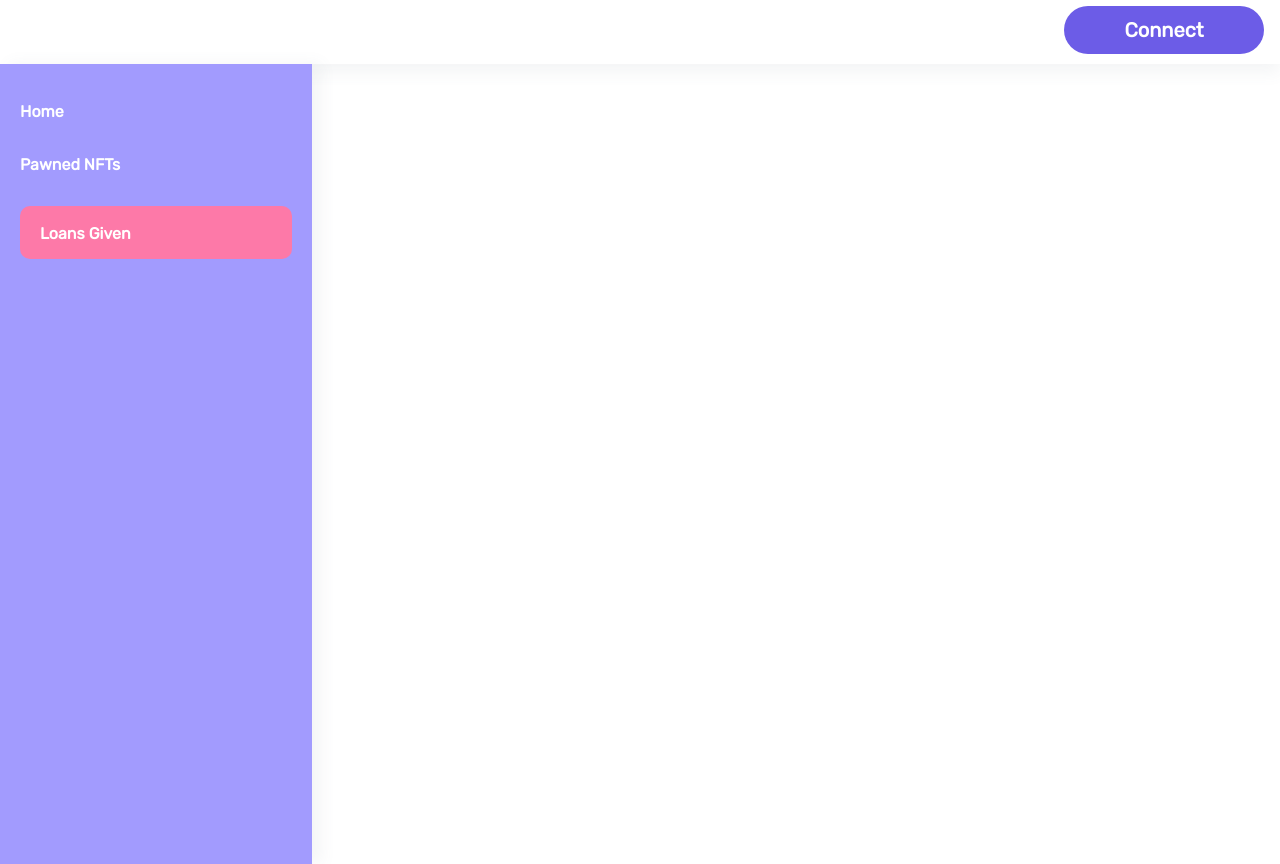
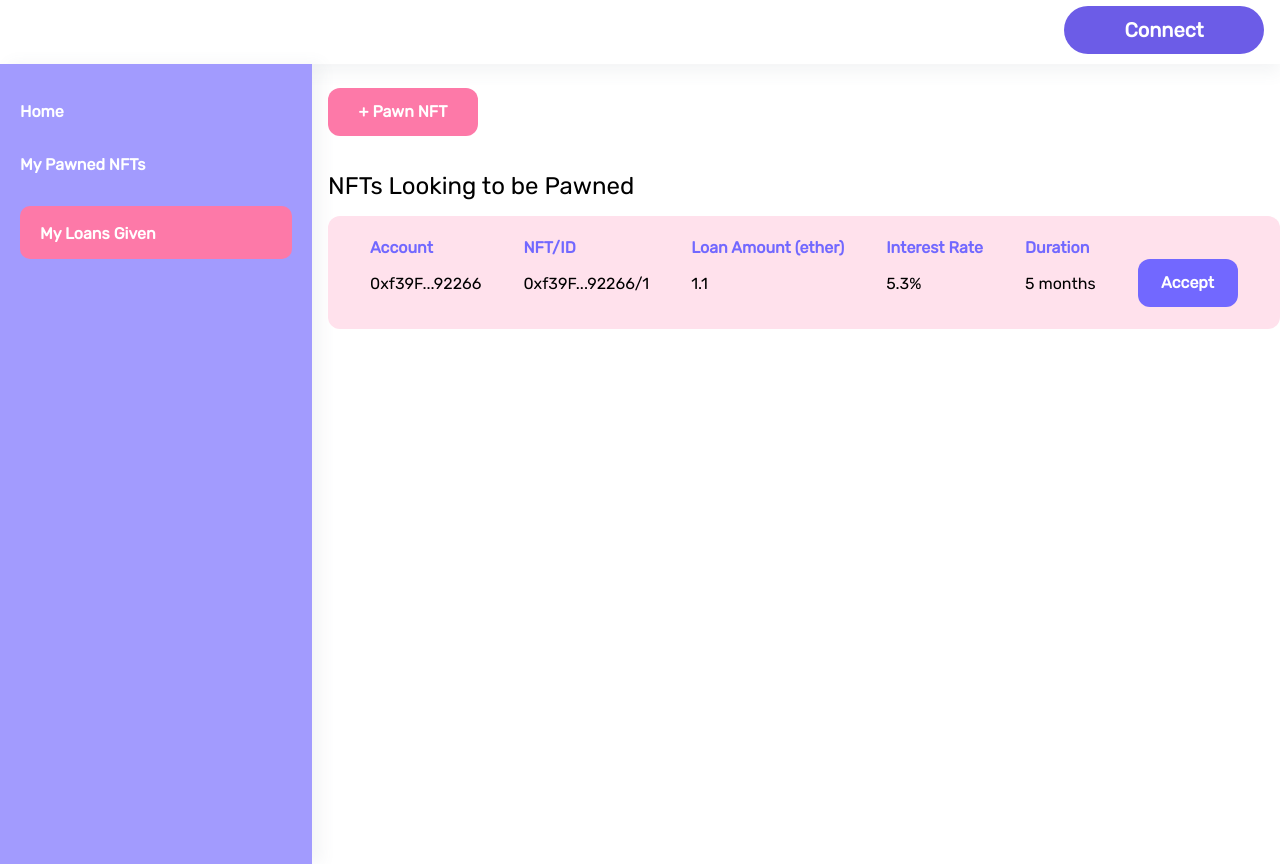
Before and after one commit to elakian/nft-pawn-shop, a React (Create React App) app in the folder frontend/: page /loans in a window 1280 px wide. Built offline with nearby package versions, Linux system fonts and the light colour scheme.

Commit message:
list component

```diff
--- /dev/null
+++ b/frontend/src/components/ActionButton.tsx
@@ -0,0 +1,26 @@
+import React from "react";
+
+import "./styles/actionButton.scss";
+
+interface Props {
+  isAlt?: boolean;
+  label: String;
+  onClick: Function;
+}
+
+function ActionButton(props: Props) {
+  let className = "action-button";
+  const onClick = () => {
+    props.onClick();
+  };
+  if (props.isAlt) {
+    className = "action-button-alt";
+  }
+  return (
+    <div className={className} onClick={onClick}>
+      {props.label}
+    </div>
+  );
+}
+
+export default ActionButton;
--- a/frontend/src/components/Home.tsx
+++ b/frontend/src/components/Home.tsx
@@ -1,7 +1,42 @@
 import React from "react";
 
+import ActionButton from "./ActionButton";
+import ListCardItem from "./ListCardItem";
+
+import "./styles/home.scss";
+
 function Home() {
-  return <div></div>;
+  return (
+    <div>
+      <div style={{ paddingLeft: "16px", paddingTop: "24px" }}>
+        <ActionButton label="+ Pawn NFT" onClick={() => {}} />
+      </div>
+
+      <div style={{ paddingLeft: "16px", paddingTop: "36px" }}>
+        <div className="home-pawn-list-title">NFTs Looking to be Pawned</div>
+        <div style={{ paddingTop: "16px" }}>
+          <ListCardItem
+            headers={[
+              "Account",
+              "NFT/ID",
+              "Loan Amount (ether)",
+              "Interest Rate",
+              "Duration",
+            ]}
+            content={[
+              "0xf39F...92266",
+              "0xf39F...92266/1",
+              "1.1",
+              "5.3%",
+              "5 months",
+            ]}
+            ctaLabel="Accept"
+            onClickCta={() => {}}
+          />
+        </div>
+      </div>
+    </div>
+  );
 }
 
 export default Home;
--- /dev/null
+++ b/frontend/src/components/ListCardItem.tsx
@@ -0,0 +1,43 @@
+import React from "react";
+
+import ActionButton from "./ActionButton";
+
+import "./styles/listCardItem.scss";
+
+interface Props {
+  headers: Array<string>;
+  content: Array<string>;
+  ctaLabel?: string;
+  onClickCta?: Function;
+}
+
+function ListCardItem(props: Props) {
+  const headers = props.headers.map((ele, i) => (
+    <th key={i} align="left">
+      {ele}
+    </th>
+  ));
+  const content = props.content.map((ele, i) => <td key={i}>{ele}</td>);
+  if (props.ctaLabel && props.onClickCta) {
+    headers.push(<th key={headers.length} align="left"></th>);
+    content.push(
+      <td key={content.length}>
+        <ActionButton isAlt label={props.ctaLabel} onClick={props.onClickCta} />
+      </td>
+    );
+  }
+  return (
+    <div className="list-item-card">
+      <div>
+        <div>
+          <table style={{ width: "100%", padding: "8px" }}>
+            <tr>{headers}</tr>
+            <tr>{content}</tr>
+          </table>
+        </div>
+      </div>
+    </div>
+  );
+}
+
+export default ListCardItem;
--- a/frontend/src/components/SideBar.tsx
+++ b/frontend/src/components/SideBar.tsx
@@ -16,11 +16,11 @@ export const tabs: Array<Tab> = [
     url: "home",
   },
   {
-    name: "Pawned NFTs",
+    name: "My Pawned NFTs",
     url: "pawned",
   },
   {
-    name: "Loans Given",
+    name: "My Loans Given",
     url: "loans",
   },
 ];
--- /dev/null
+++ b/frontend/src/components/styles/actionButton.scss
@@ -0,0 +1,37 @@
+.action-button {
+  align-items: flex-start;
+  background-color: #fd79a8;
+  border-radius: 12px;
+  cursor: pointer;
+  height: 48px;
+  width: 150px;
+  color: white;
+  font-weight: bold;
+  font-size: 16px;
+  text-align: center;
+  line-height: 48px;
+  font-family: "Rubik", sans-serif;
+}
+
+.action-button:hover {
+  background-color: rgb(180, 120, 141);
+}
+
+.action-button-alt {
+  align-items: flex-start;
+  background-color: #7268ff;
+  border-radius: 12px;
+  cursor: pointer;
+  height: 48px;
+  width: 100px;
+  color: white;
+  font-weight: bold;
+  font-size: 16px;
+  text-align: center;
+  line-height: 48px;
+  font-family: "Rubik", sans-serif;
+}
+
+.action-button-alt:hover {
+  background-color: #afaaf8;
+}
--- a/frontend/src/components/styles/connectWallet.scss
+++ b/frontend/src/components/styles/connectWallet.scss
@@ -14,3 +14,7 @@
   line-height: 48px;
   font-family: "Rubik", sans-serif;
 }
+
+.connect-wallet-button:hover {
+  background-color: #fd79a8;
+}
--- /dev/null
+++ b/frontend/src/components/styles/home.scss
@@ -0,0 +1,4 @@
+.home-pawn-list-title {
+  font-family: "Rubik", sans-serif;
+  font-size: 24px;
+}
--- /dev/null
+++ b/frontend/src/components/styles/listCardItem.scss
@@ -0,0 +1,15 @@
+.list-item-card {
+  background-color: #ffe1ec;
+  border-radius: 12px;
+  font-family: "Rubik", sans-serif;
+  padding: 12px;
+}
+
+.list-item-card th {
+  padding: 0 20px;
+  color: #7268ff;
+}
+
+.list-item-card td {
+  padding: 0 20px;
+}
```
